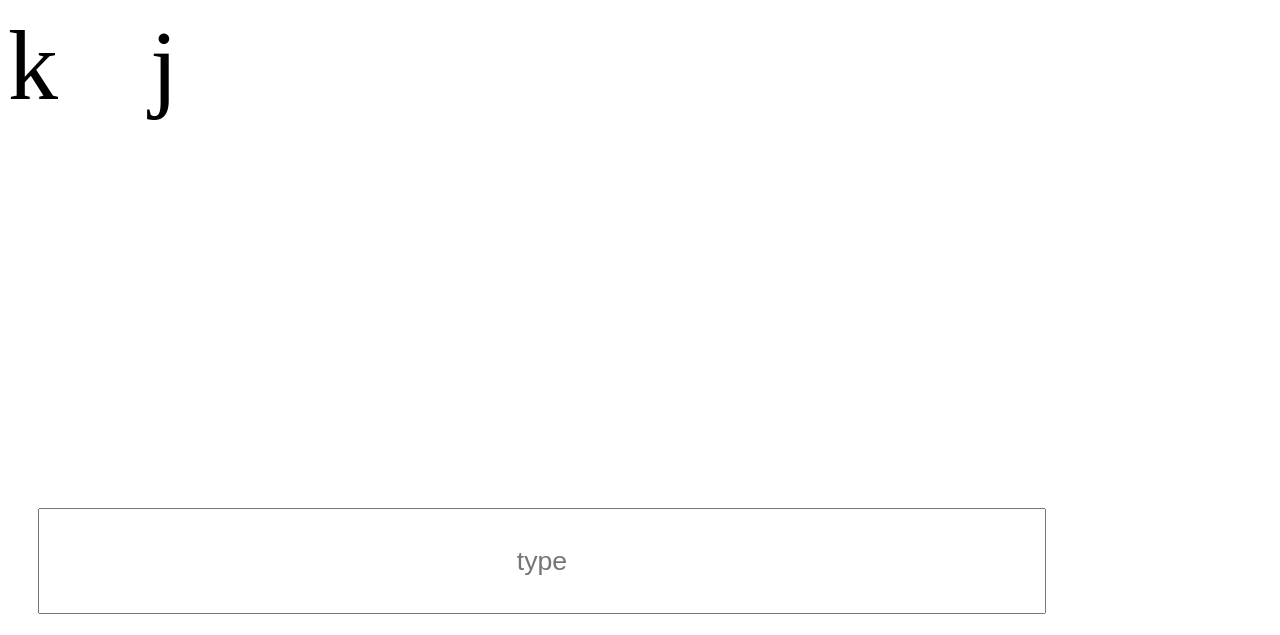
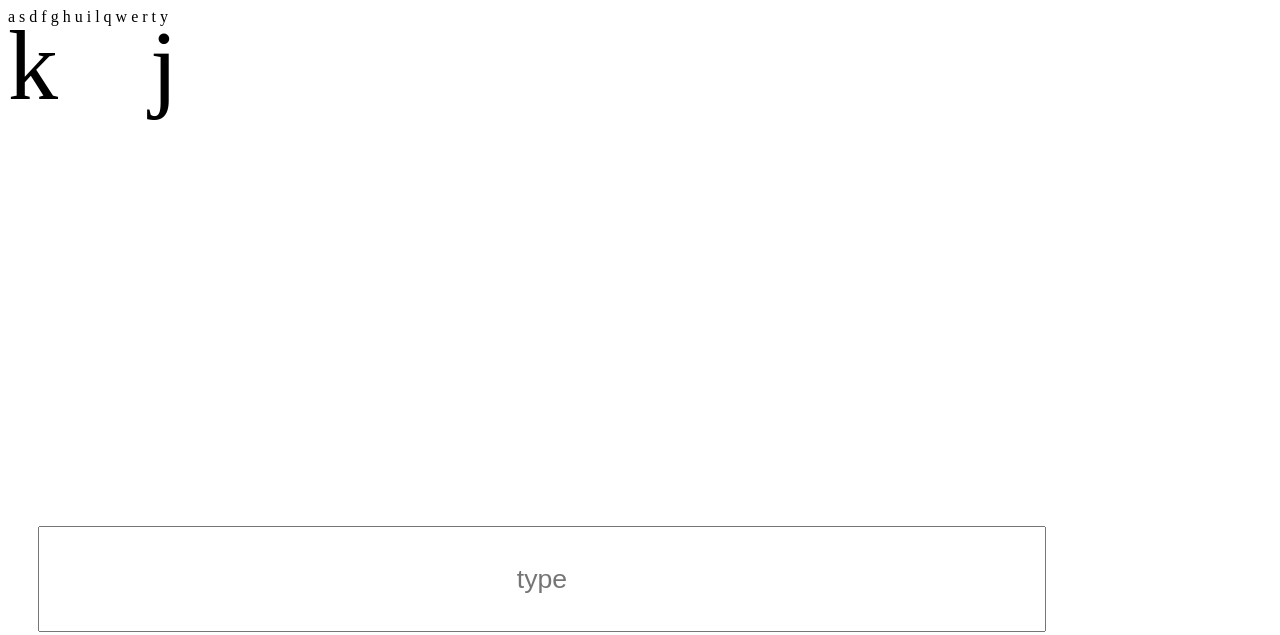
Before and after one commit to rlachivirus/Keyboard-Tiles, a website with bundled scripts: page index.html in a window 1280 px wide. Built offline with nearby package versions, Linux system fonts and the light colour scheme.

Commit message:
aligned key with sound

```diff
--- a/index.html
+++ b/index.html
@@ -14,8 +14,23 @@
 <body>
     <!-- <canvas id="canvas"></canvas> -->
     <div id="words">
-        <span id="k">k</span>
-        <span id="j">j</span>
+        <span id="k" class="C">k</span>
+        <span id="j" class="D">j</span>
+        <span id="a" class="B">a</span>
+        <span id="s">s</span>
+        <span id="d">d</span>
+        <span id="f">f</span>
+        <span id="g">g</span>
+        <span id="h">h</span>
+        <span id="u">u</span>
+        <span id="i">i</span>
+        <span id="l">l</span>
+        <span id="q">q</span>
+        <span id="w">w</span>
+        <span id="e">e</span>
+        <span id="r">r</span>
+        <span id="t">t</span>
+        <span id="y">y</span>
 
     </div>
     <input type="text" id="pressed-key" placeholder="type">
```
Also changed, not shown: src/index.js (+71 -7 lines), dist/main.js.
